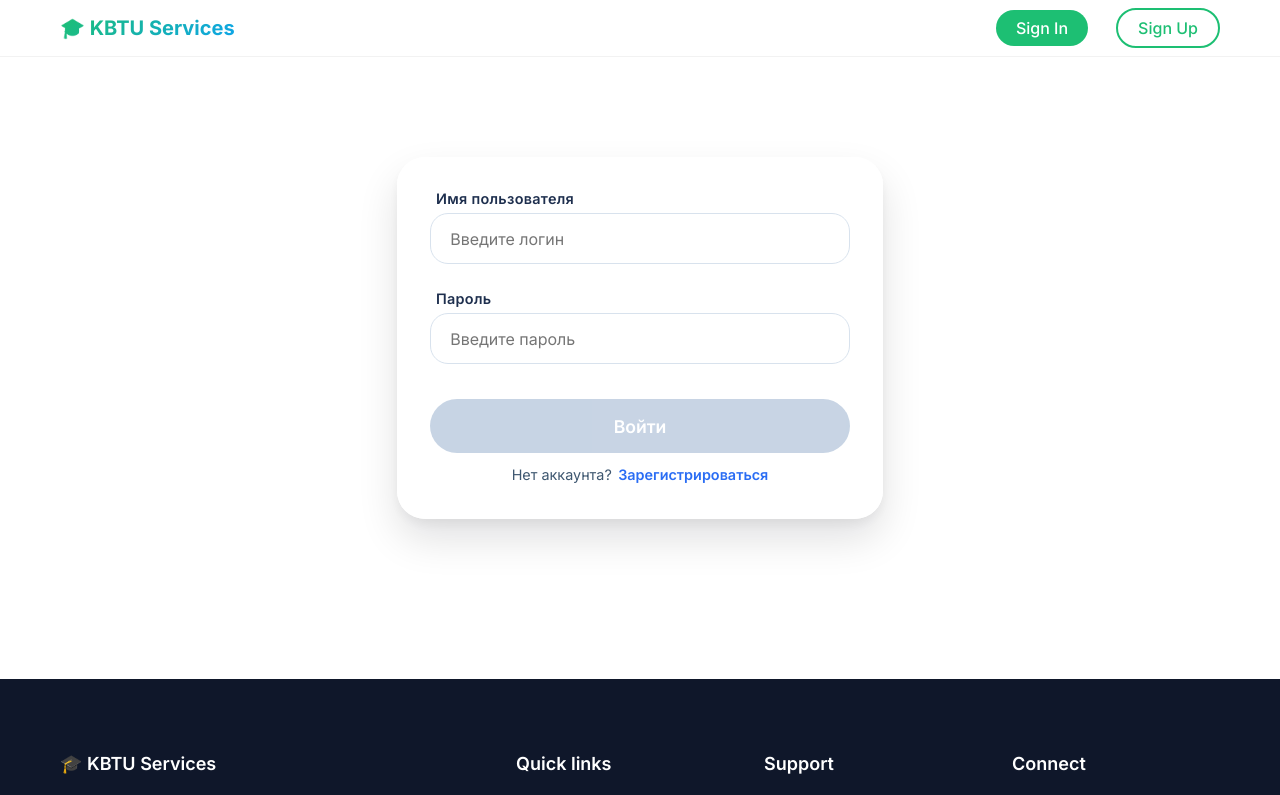
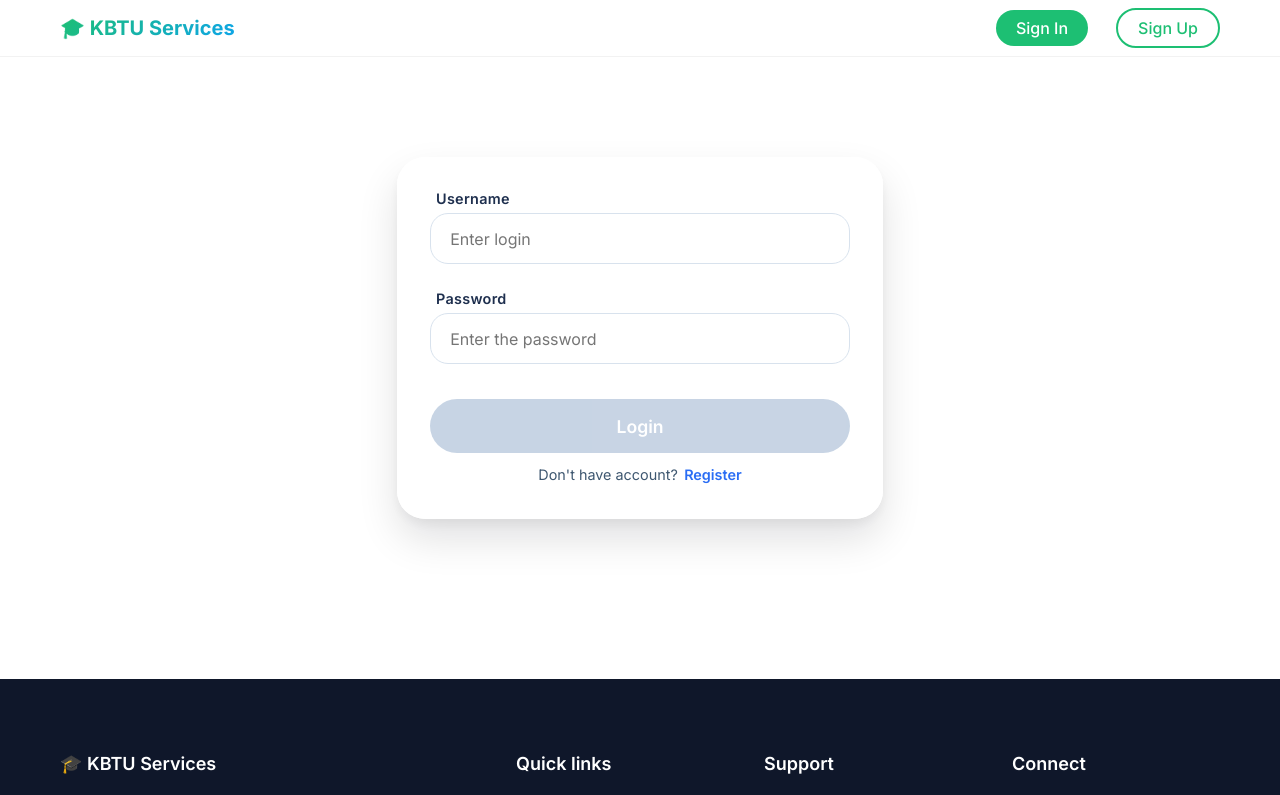
Before and after one commit to yurililyn/KBTU-Services, an Angular app: page /login in a window 1280 px wide. Shown: the top 795 px of the page. Built offline with nearby package versions, Linux system fonts and the light colour scheme.

Commit message:
change language on login and register pages

```diff
--- a/src/app/components/login.component/login.component.html
+++ b/src/app/components/login.component/login.component.html
@@ -7,38 +7,38 @@
   <form [formGroup]="loginForm" (ngSubmit)="onSubmit()" class="login-form">
     <!-- поле user -->
     <div class="form-field">
-      <label for="username">Имя пользователя</label>
+      <label for="username">Username</label>
       <input
         id="username"
         type="text"
         formControlName="username"
-        placeholder="Введите логин"
+        placeholder="Enter login"
         autocomplete="username"
         [class.invalid]="username.invalid && (username.dirty || username.touched)"
       />
       <!-- сообщение валидации появляется сверху поля -->
       <div *ngIf="username.invalid && (username.dirty || username.touched)" class="validation-error">
-        <ng-container *ngIf="username.errors?.['required']">Поле обязательно для заполнения</ng-container>
-        <ng-container *ngIf="username.errors?.['minlength']">Минимум 3 символа</ng-container>
-        <ng-container *ngIf="username.errors?.['pattern']">Только латиница, цифры и _</ng-container>
+        <ng-container *ngIf="username.errors?.['required']">Is required</ng-container>
+        <ng-container *ngIf="username.errors?.['minlength']">At least 3 symbols</ng-container>
+        <ng-container *ngIf="username.errors?.['pattern']">Only latin alphabet, nums and _</ng-container>
       </div>
     </div>
 
     <!-- поле password -->
     <div class="form-field">
-      <label for="password">Пароль</label>
+      <label for="password">Password</label>
       <input
         id="password"
         type="password"
         formControlName="password"
-        placeholder="Введите пароль"
+        placeholder="Enter the password"
         autocomplete="current-password"
         [class.invalid]="password.invalid && (password.dirty || password.touched)"
       />
       <div *ngIf="password.invalid && (password.dirty || password.touched)" class="validation-error">
-        <ng-container *ngIf="password.errors?.['required']">Пароль обязателен</ng-container>
-        <ng-container *ngIf="password.errors?.['minlength']">Не менее 6 символов</ng-container>
-        <ng-container *ngIf="password.errors?.['pattern']">Пароль должен содержать буквы и цифры</ng-container>
+        <ng-container *ngIf="password.errors?.['required']">Is required</ng-container>
+        <ng-container *ngIf="password.errors?.['minlength']">At least 6 symbols</ng-container>
+        <ng-container *ngIf="password.errors?.['pattern']">Should contain alphabet and nums</ng-container>
       </div>
     </div>
 
@@ -49,12 +49,12 @@
       [disabled]="loginForm.invalid || isLoading"
       [class.loading]="isLoading"
     >
-      <span *ngIf="!isLoading">Войти</span>
+      <span *ngIf="!isLoading">Login</span>
       <span *ngIf="isLoading" class="spinner"></span>
     </button>
   </form>
   <div class="register-link">
-      <span>Нет аккаунта?</span>
-      <a routerLink="/registration">Зарегистрироваться</a>
+      <span>Don't have account?</span>
+      <a routerLink="/registration">Register</a>
   </div>
 </div>
--- a/src/app/components/registration.component/registration.component.html
+++ b/src/app/components/registration.component/registration.component.html
@@ -1,15 +1,15 @@
 <!-- плашка ошибки регистрации (самый верх формы) -->
 <div *ngIf="authError" class="auth-error-banner" @fadeIn>
   <span class="banner-icon"></span>
-  <span>'Пользователь с таким именем пользователя уже существует'</span>
-  <button type="button" class="banner-close" (click)="authError = false" aria-label="Закрыть">×</button>
+  <span>'User with this name is already exist'</span>
+  <button type="button" class="banner-close" (click)="authError = false" aria-label="Close">×</button>
 </div>
 
 <form [formGroup]="registerForm" (ngSubmit)="onSubmit()" class="register-form">
 
   <!-- 1. Username -->
   <div class="form-field">
-    <label for="username">Имя пользователя</label>
+    <label for="username">Username</label>
     <input
       id="username"
       type="text"
@@ -19,45 +19,45 @@
       [class.invalid]="username.invalid && (username.dirty || username.touched)"
     />
     <div *ngIf="username.invalid && (username.dirty || username.touched)" class="validation-error">
-      <ng-container *ngIf="username.errors?.['required']">Имя пользователя обязательно</ng-container>
-      <ng-container *ngIf="username.errors?.['minlength']">Минимум 3 символа</ng-container>
-      <ng-container *ngIf="username.errors?.['pattern']">Только латиница, цифры и _</ng-container>
-      <ng-container *ngIf="username.errors?.['usernameTaken']">Имя пользователя уже занято</ng-container>
+      <ng-container *ngIf="username.errors?.['required']">Is required</ng-container>
+      <ng-container *ngIf="username.errors?.['minlength']">At least 3 symbols</ng-container>
+      <ng-container *ngIf="username.errors?.['pattern']">Only latin alphabet, nums and  _</ng-container>
+      <ng-container *ngIf="username.errors?.['usernameTaken']">This username is already placed</ng-container>
     </div>
   </div>
 
   <!-- 2. Пароль -->
   <div class="form-field">
-    <label for="password">Пароль</label>
+    <label for="password">Password</label>
     <input
       id="password"
       type="password"
       formControlName="password"
-      placeholder="••••••••"
+      placeholder="Password"
       autocomplete="new-password"
       [class.invalid]="password.invalid && (password.dirty || password.touched)"
     />
     <div *ngIf="password.invalid && (password.dirty || password.touched)" class="validation-error">
-      <ng-container *ngIf="password.errors?.['required']">Пароль обязателен</ng-container>
-      <ng-container *ngIf="password.errors?.['minlength']">Минимум 8 символов</ng-container>
-      <ng-container *ngIf="password.errors?.['pattern']">Минимум 1 заглавная, 1 строчная и 1 цифра</ng-container>
+      <ng-container *ngIf="password.errors?.['required']">is required</ng-container>
+      <ng-container *ngIf="password.errors?.['minlength']">At least 8 symbols</ng-container>
+      <ng-container *ngIf="password.errors?.['pattern']">At least 1 capital, 1 lowercase letter and 1 num</ng-container>
     </div>
   </div>
 
   <!-- 3. Подтверждение пароля -->
   <div class="form-field">
-    <label for="confirmPassword">Подтверждение пароля</label>
+    <label for="confirmPassword">Confirm Passoword</label>
     <input
       id="confirmPassword"
       type="password"
       formControlName="confirmPassword"
-      placeholder="••••••••"
+      placeholder="confirmPassword"
       autocomplete="new-password"
       [class.invalid]="confirmPassword.invalid && (confirmPassword.dirty || confirmPassword.touched)"
     />
     <div *ngIf="confirmPassword.invalid && (confirmPassword.dirty || confirmPassword.touched)" class="validation-error">
-      <ng-container *ngIf="confirmPassword.errors?.['required']">Подтвердите пароль</ng-container>
-      <ng-container *ngIf="confirmPassword.errors?.['passwordMismatch']">Пароли не совпадают</ng-container>
+      <ng-container *ngIf="confirmPassword.errors?.['required']">Confirm Password</ng-container>
+      <ng-container *ngIf="confirmPassword.errors?.['passwordMismatch']">The passwords are not matched</ng-container>
     </div>
   </div>
 
@@ -66,11 +66,11 @@
               (password.touched || confirmPassword.touched) &&
               !confirmPassword.errors?.['required']"
        class="form-wide-error">
-    Пароли не совпадают
+    Passwords are not matched
   </div>
 
   <div class="form-field">
-    <label for="email">Email <span class="optional-badge">необязательно</span></label>
+    <label for="email">Email <span class="optional-badge">not required</span></label>
     <input
       id="email"
       type="email"
@@ -80,43 +80,43 @@
       [class.invalid]="email.invalid && (email.dirty || email.touched)"
     />
     <div *ngIf="email.invalid && (email.dirty || email.touched)" class="validation-error">
-      <ng-container *ngIf="email.errors?.['email']">Некорректный email адрес</ng-container>
-      <ng-container *ngIf="email.errors?.['emailTaken']">Email уже используется</ng-container>
+      <ng-container *ngIf="email.errors?.['email']">Invalid email</ng-container>
+      <ng-container *ngIf="email.errors?.['emailTaken']">Email is already exist</ng-container>
     </div>
   </div>
   <!-- 4. Имя и Фамилия в одной строке -->
   <div class="form-row">
     <div class="form-field half">
-      <label for="firstName">Имя</label>
+      <label for="firstName">Name</label>
       <input
         id="firstName"
         type="text"
         formControlName="firstName"
-        placeholder="Иван"
+        placeholder="Alex"
         autocomplete="given-name"
         [class.invalid]="firstName.invalid && (firstName.dirty || firstName.touched)"
       />
       <div *ngIf="firstName.invalid && (firstName.dirty || firstName.touched)" class="validation-error">
-        <ng-container *ngIf="firstName.errors?.['required']">Имя обязательно</ng-container>
-        <ng-container *ngIf="firstName.errors?.['minlength']">Минимум 2 символа</ng-container>
-        <ng-container *ngIf="firstName.errors?.['pattern']">Только буквы и дефис</ng-container>
+        <ng-container *ngIf="firstName.errors?.['required']">Is required</ng-container>
+        <ng-container *ngIf="firstName.errors?.['minlength']">At least 2 symbols</ng-container>
+        <ng-container *ngIf="firstName.errors?.['pattern']">Only letters and -</ng-container>
       </div>
     </div>
 
     <div class="form-field half">
-      <label for="lastName">Фамилия</label>
+      <label for="lastName">Surname</label>
       <input
         id="lastName"
         type="text"
         formControlName="lastName"
-        placeholder="Иванов"
+        placeholder="Alex"
         autocomplete="family-name"
         [class.invalid]="lastName.invalid && (lastName.dirty || lastName.touched)"
       />
       <div *ngIf="lastName.invalid && (lastName.dirty || lastName.touched)" class="validation-error">
-        <ng-container *ngIf="lastName.errors?.['required']">Фамилия обязательна</ng-container>
-        <ng-container *ngIf="lastName.errors?.['minlength']">Минимум 2 символа</ng-container>
-        <ng-container *ngIf="lastName.errors?.['pattern']">Только буквы и дефис</ng-container>
+        <ng-container *ngIf="lastName.errors?.['required']">Is required</ng-container>
+        <ng-container *ngIf="lastName.errors?.['minlength']">At least 2 symbols</ng-container>
+        <ng-container *ngIf="lastName.errors?.['pattern']">Only letters and -</ng-container>
       </div>
     </div>
   </div>
@@ -128,11 +128,11 @@
     [disabled]="registerForm.invalid || isLoading"
     [class.loading]="isLoading"
   >
-    <span *ngIf="!isLoading">Зарегистрироваться</span>
+    <span *ngIf="!isLoading">Register</span>
     <span *ngIf="isLoading" class="spinner"></span>
   </button>
 </form>
 <div class="register-link">
-    <span>Уже есть аккаунт?</span>
-    <a routerLink="/login">Войти</a>
+    <span>Already have account?</span>
+    <a routerLink="/login">Login</a>
 </div>
```
